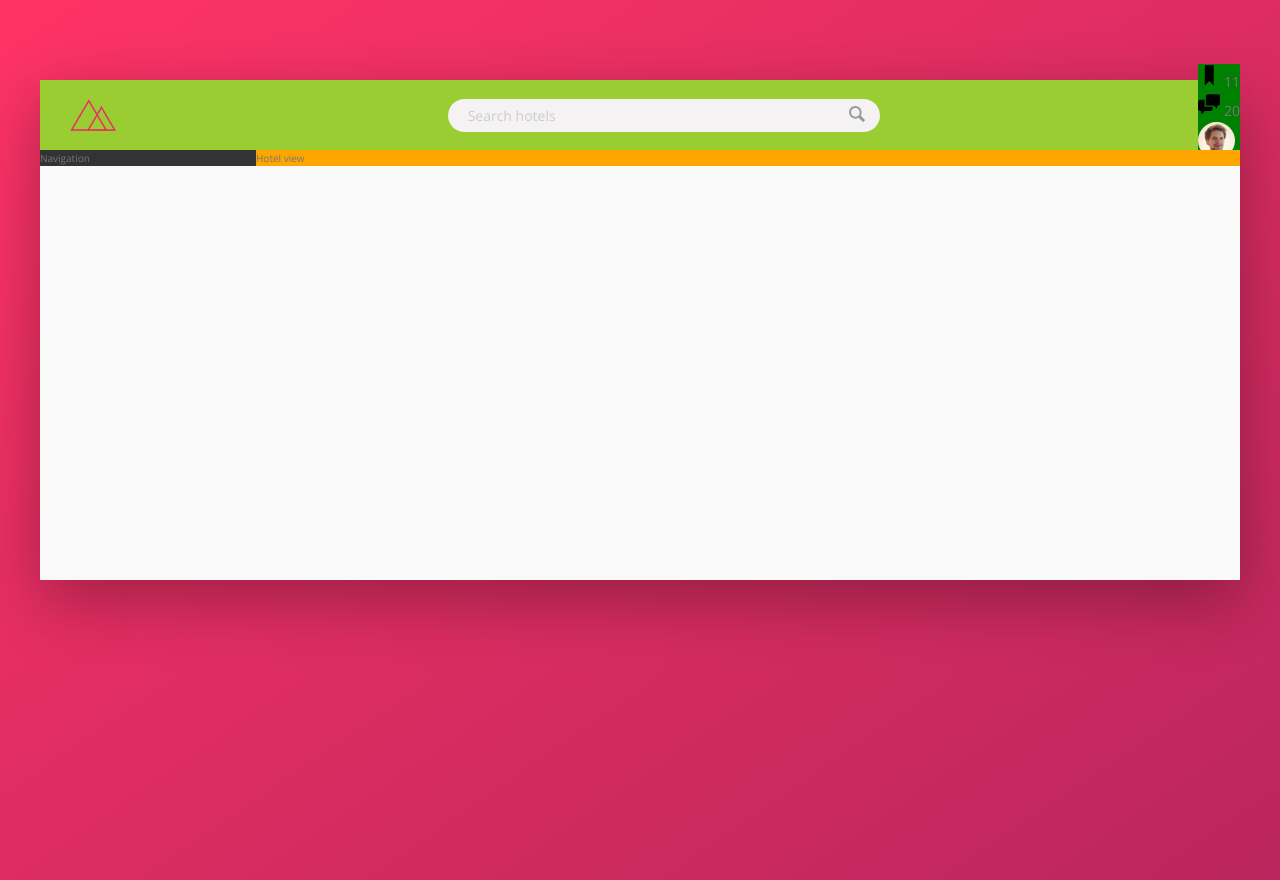
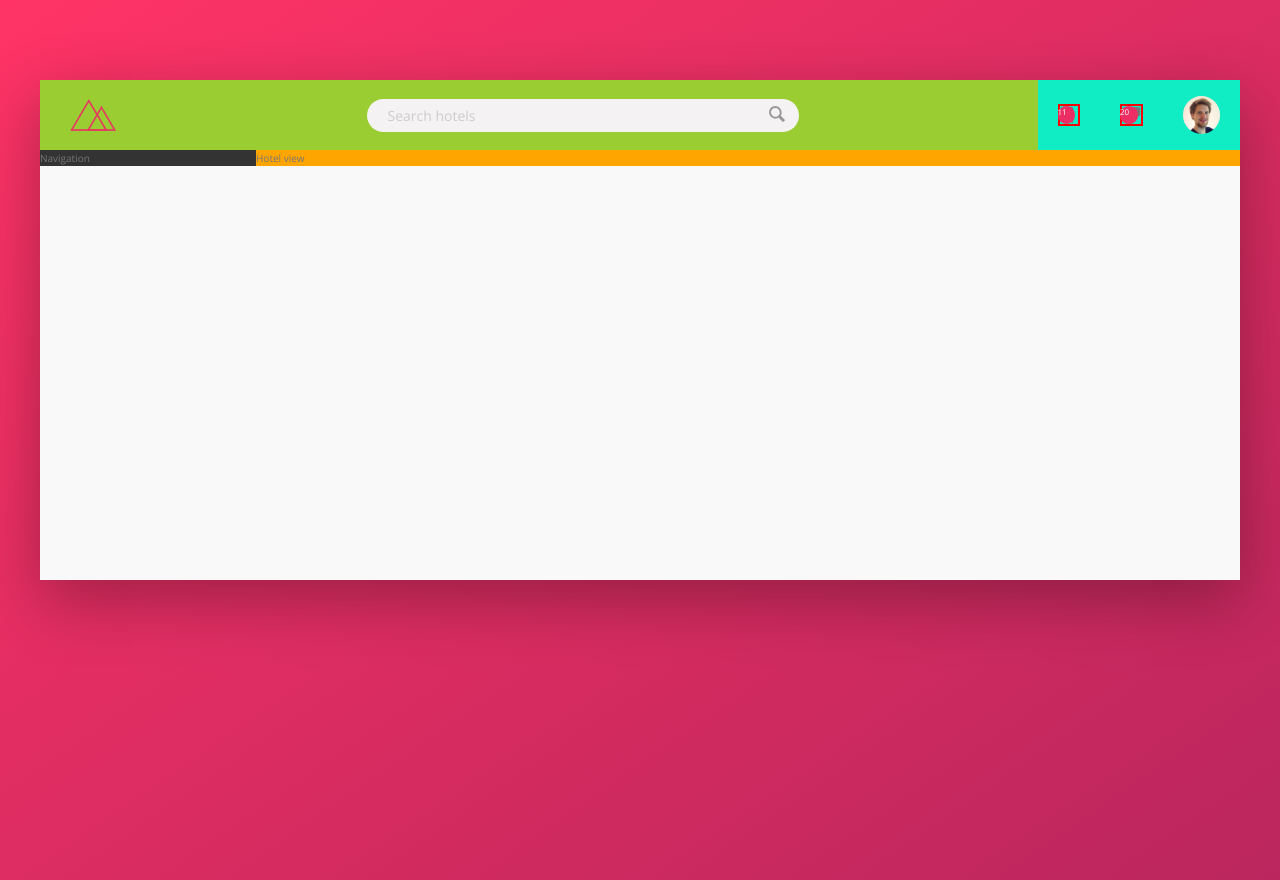
Before and after one commit to kotekirkitadze/trillo-project, a website: page index.html in a window 1280 px wide. Drawn offline with nearby package versions, Linux system fonts and the light colour scheme.

Commit message:
users-navigation in progress

```diff
--- a/sass/_components.scss
+++ b/sass/_components.scss
@@ -66,16 +66,42 @@
 ///////////////////////////////
 /// User navigation
 .user-nav {
-	background-color: green;
+	background-color: rgb(16, 237, 197);
+	display: flex;
+	align-items: center;
+	align-self: stretch;
+
+	& > * {
+		padding: 0 2rem;
+		cursor: pointer;
+		height: 100%;
+		display: flex;
+		align-items: center;
+	}
+
+	& > *:hover {
+		background-color: var(--color-grey-light-2);
+	}
+
 	&__icon-box {
 	}
 
 	&__icon {
 		width: 2.25rem;
 		height: 2.25rem;
+		fill: var(--color-grey-dark-2);
+		position: relative;
+		border: 2px solid red;
 	}
 
 	&__notification {
+		font-size: 0.8rem;
+		height: 1.75rem;
+		width: 1.75rem;
+		border-radius: 50%;
+		background-color: var(--color-primary);
+		color: #fff;
+		position: absolute;
 	}
 
 	&__user {
```
Also changed, not shown: resources.md (+4 -2 lines), css/style.css.
